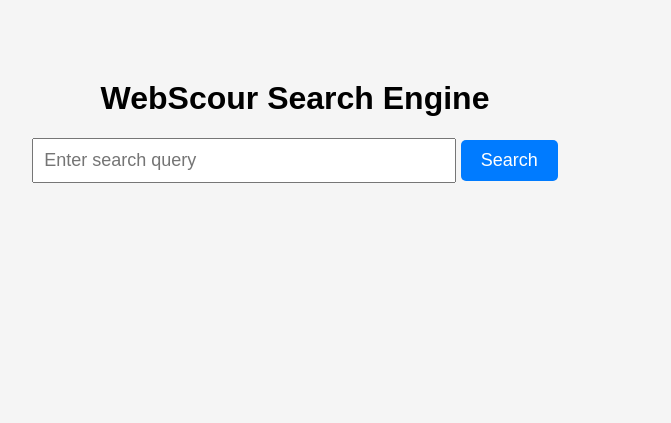
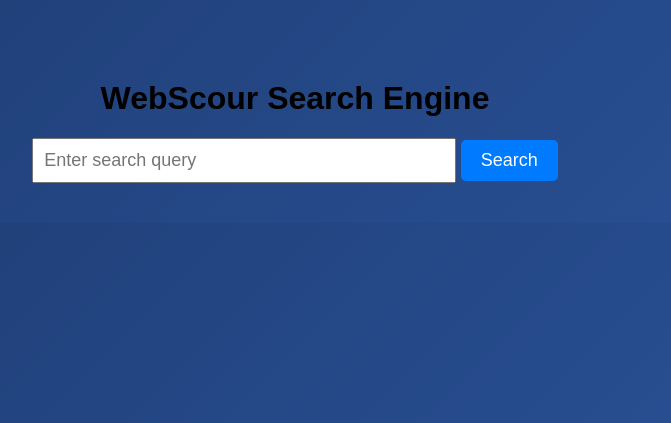
Before and after one commit to Ritesh-21s/distributed-web-crawler, a FastAPI app: page / in a window 1280 px wide. Shown: the top 423 px of the page, without its empty margins (345-1016 px from the left). Run offline with FastAPI, Linux system fonts and the light colour scheme.

Commit message:
changed background color

```diff
--- a/milestone_4/templates/index.html
+++ b/milestone_4/templates/index.html
@@ -10,7 +10,8 @@
             font-family: Arial;
             text-align:center;
             margin-top:80px;
-            background:#f5f5f5;
+            background: linear-gradient(135deg, #1e3c72, #2a5298);
+
         }
 
         input{
@@ -40,7 +41,6 @@
             margin-right:auto;
         }
 
-        /* result card */
 
         .result-card{
             background:white;
```
